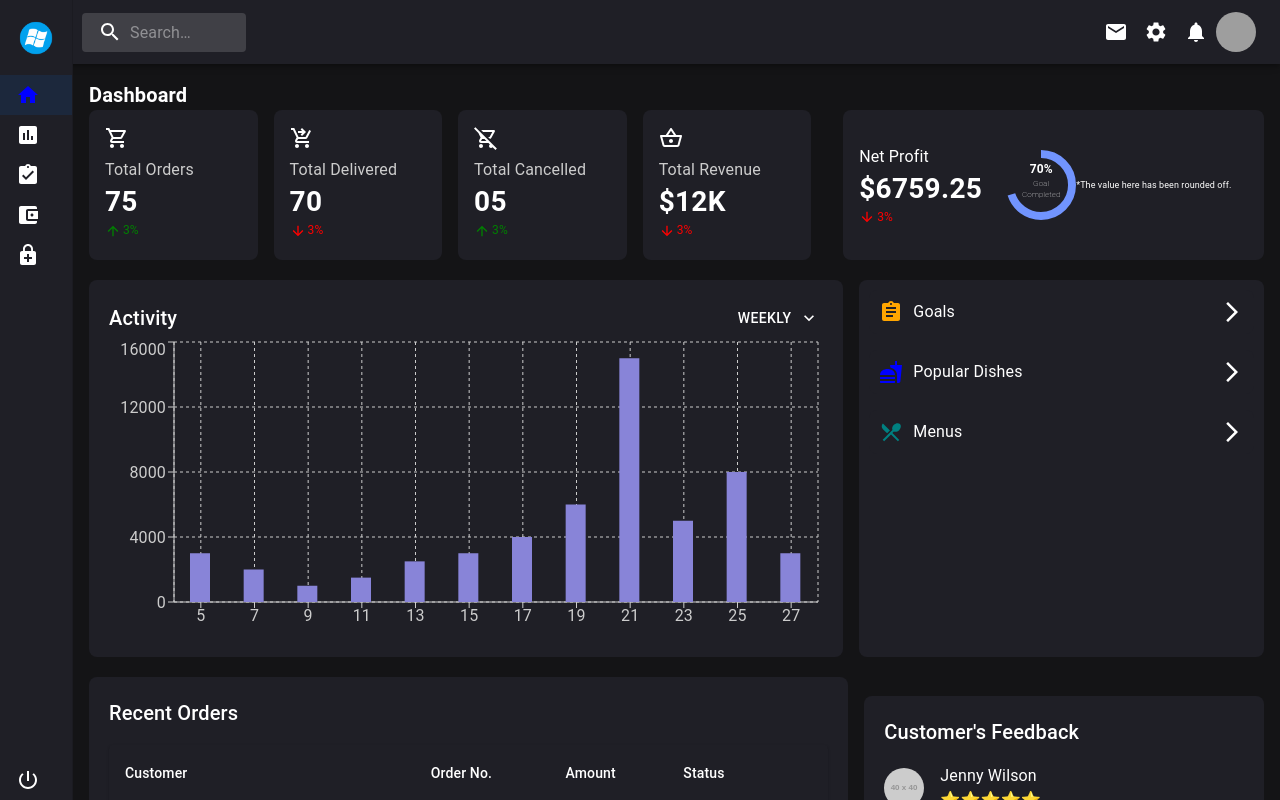
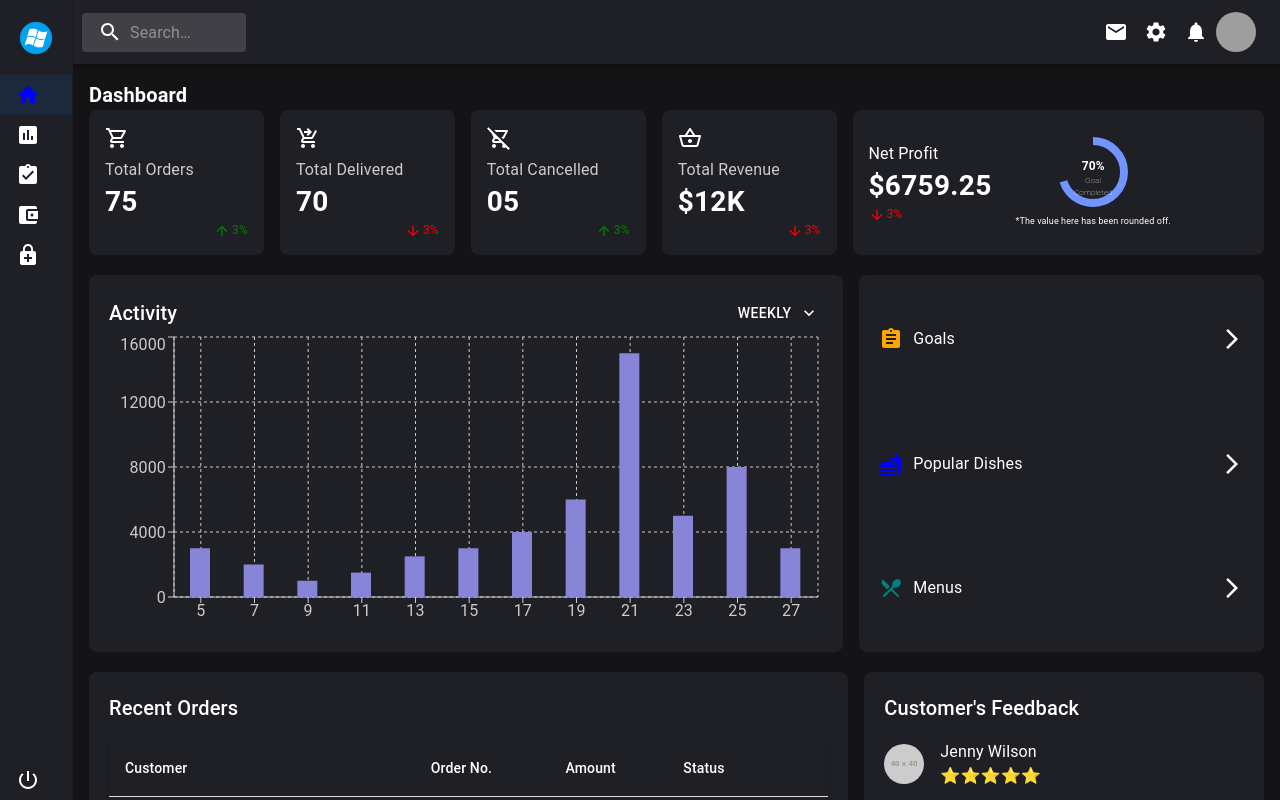
Before and after one commit to Suvarna7387/FitPeo-task, a React (Create React App) app: page / in a window 1280 px wide. Shown: the top 800 px of the page. Built offline with nearby package versions, Linux system fonts and the light colour scheme; grey boxes are pictures that could not be loaded.

Commit message:
All code with responsive done

```diff
--- a/src/components/ChildrenOne.js
+++ b/src/components/ChildrenOne.js
@@ -63,9 +63,9 @@ const ChildrenOne = () => {
           <Box
             sx={{
               display: "flex",
+              justifyContent: "flex-end",
               alignItems: "center",
               marginTop: "auto",
-              marginBottom: "5px",
             }}
           >
             <ArrowUpwardIcon sx={{ color: "green", fontSize: "16px" }} />
@@ -102,9 +102,9 @@ const ChildrenOne = () => {
           <Box
             sx={{
               display: "flex",
+              justifyContent: "flex-end",
               alignItems: "center",
               marginTop: "auto",
-              marginBottom: "5px",
             }}
           >
             <ArrowDownwardIcon sx={{ color: "red", fontSize: "16px" }} />
@@ -141,9 +141,9 @@ const ChildrenOne = () => {
           <Box
             sx={{
               display: "flex",
+              justifyContent: "flex-end",
               alignItems: "center",
               marginTop: "auto",
-              marginBottom: "5px",
             }}
           >
             <ArrowUpwardIcon sx={{ color: "green", fontSize: "16px" }} />
@@ -180,9 +180,9 @@ const ChildrenOne = () => {
           <Box
             sx={{
               display: "flex",
+              justifyContent: "flex-end",
               alignItems: "center",
               marginTop: "auto",
-              marginBottom: "5px",
             }}
           >
             <ArrowDownwardIcon sx={{ color: "red", fontSize: "16px" }} />
@@ -198,10 +198,10 @@ const ChildrenOne = () => {
 
       <Box
         sx={{
-          flex: isSmallScreen ? "none" : isTabScreen ? 50 : 35,
+          flex: isSmallScreen ? "none" : isTabScreen ? 50 : 33,
           backgroundColor: "#1f1f26",
           padding: 2,
-          marginLeft: isSmallScreen ? 0 : 2,
+          marginLeft: isSmallScreen ? 0 : 0,
           width: "100%",
           marginTop: isSmallScreen ? 2 : 0,
           display: "flex",
@@ -240,6 +240,8 @@ const ChildrenOne = () => {
     position: "relative",
     display: "inline-flex",
     marginTop: isSmallScreen ? 2 : 0,
+    flexDirection: "column",
+    alignItems: "center",
   }}
 >
   <CircularProgress
@@ -297,21 +299,22 @@ const ChildrenOne = () => {
       </Typography>
     </Typography>
   </Box>
-        </Box>
-        <Box sx={{ marginTop: isSmallScreen ? 2 : 0 }}>
+  <Box sx={{ marginTop: 1 }}>
     <Typography
       variant="body2"
       sx={{
         color: "#fff",
         fontWeight: "400",
         fontSize: "9px",
-              textAlign: isSmallScreen ? "center" : "left",
+        textAlign: "center",
       }}
     >
       *The value here has been rounded off.
     </Typography>
   </Box>
 </Box>
+
+      </Box>
     </Box>
   );
 };
--- a/src/components/ChildrenTwo.js
+++ b/src/components/ChildrenTwo.js
@@ -1,4 +1,4 @@
-import React from 'react';
+import React, { useEffect, useRef, useState } from 'react';
 import { Box, useMediaQuery, useTheme, Typography, Button, Menu, MenuItem } from '@mui/material';
 import {
   BarChart, Bar, XAxis, YAxis, CartesianGrid, Tooltip, ResponsiveContainer,
@@ -28,6 +28,14 @@ const ChildrenTwo = () => {
   const theme = useTheme();
   const isSmallScreen = useMediaQuery(theme.breakpoints.down('sm'));
   const [anchorEl, setAnchorEl] = React.useState(null);
+  const graphRef = useRef(null);
+  const [graphHeight, setGraphHeight] = useState(0);
+
+  useEffect(() => {
+    if (graphRef.current) {
+      setGraphHeight(graphRef.current.offsetHeight);
+    }
+  }, [graphRef.current]);
 
   const handleClick = (event) => {
     setAnchorEl(event.currentTarget);
@@ -39,7 +47,7 @@ const ChildrenTwo = () => {
 
   return (
     <Box sx={{ display: 'flex', flexDirection: isSmallScreen ? 'column' : 'row', gap: 2, paddingTop: '20px', justifyContent: 'center', alignItems: 'stretch' }}>
-      <Box sx={{ backgroundColor: '#1f1f26', padding: '20px', borderRadius: '8px', flex: isSmallScreen ? 'none' : 2.6, minWidth: '300px', display: 'flex', flexDirection: 'column' }}>
+      <Box ref={graphRef} sx={{ backgroundColor: '#1f1f26', padding: '20px', borderRadius: '8px', flex: isSmallScreen ? 'none' : 2.6, minWidth: '300px', display: 'flex', flexDirection: 'column' }}>
         <Box sx={{ display: 'flex', justifyContent: 'space-between', alignItems: 'center' }}>
           <Typography variant="h6" sx={{ color: '#fff' }}>Activity</Typography>
           <Button
@@ -73,22 +81,22 @@ const ChildrenTwo = () => {
           </BarChart>
         </ResponsiveContainer>
       </Box>
-      <Box sx={{ display: 'flex', flexDirection: 'column', gap: 2, flex: isSmallScreen ? 'none' : 1.4, minWidth: '200px', backgroundColor: '#1f1f26', borderRadius: '8px', padding: '10px' }}>
-        <Box sx={{ display: 'flex', alignItems: 'center', justifyContent: 'space-between', backgroundColor: '#1f1f26', padding: '10px', borderRadius: '8px' }}>
+      <Box sx={{ display: 'flex', flexDirection: 'column', justifyContent: 'space-between', gap: 2, flex: isSmallScreen ? 'none' : 1.4, minWidth: '200px', backgroundColor: '#1f1f26', borderRadius: '8px', padding: '10px', height: graphHeight }}>
+        <Box sx={{ display: 'flex', alignItems: 'center', justifyContent: 'space-between', backgroundColor: '#1f1f26', padding: '10px', borderRadius: '8px', flex: 1 }}>
           <Box sx={{ display: 'flex', alignItems: 'center' }}>
             <AssignmentIcon sx={{ color: 'orange', marginRight: '10px' }} />
             <Typography variant="body1" sx={{ color: '#fff' }}>Goals</Typography>
           </Box>
           <ArrowForwardIosIcon sx={{ color: '#fff' }} />
         </Box>
-        <Box sx={{ display: 'flex', alignItems: 'center', justifyContent: 'space-between', backgroundColor: '#1f1f26', padding: '10px', borderRadius: '8px' }}>
+        <Box sx={{ display: 'flex', alignItems: 'center', justifyContent: 'space-between', backgroundColor: '#1f1f26', padding: '10px', borderRadius: '8px', flex: 1 }}>
           <Box sx={{ display: 'flex', alignItems: 'center' }}>
             <FastfoodIcon sx={{ color: 'blue', marginRight: '10px' }} />
             <Typography variant="body1" sx={{ color: '#fff' }}>Popular Dishes</Typography>
           </Box>
           <ArrowForwardIosIcon sx={{ color: '#fff' }} />
         </Box>
-        <Box sx={{ display: 'flex', alignItems: 'center', justifyContent: 'space-between', backgroundColor: '#1f1f26', padding: '10px', borderRadius: '8px' }}>
+        <Box sx={{ display: 'flex', alignItems: 'center', justifyContent: 'space-between', backgroundColor: '#1f1f26', padding: '10px', borderRadius: '8px', flex: 1 }}>
           <Box sx={{ display: 'flex', alignItems: 'center' }}>
             <RestaurantMenuIcon sx={{ color: 'teal', marginRight: '10px' }} />
             <Typography variant="body1" sx={{ color: '#fff' }}>Menus</Typography>
--- a/src/components/CustomerFeedback .js
+++ b/src/components/CustomerFeedback .js
@@ -50,7 +50,7 @@ const RecentOrders = () => {
   const isSmallScreen = useMediaQuery(theme.breakpoints.down('sm'));
 
   return (
-    <Box sx={{ display: 'flex', flexDirection: isSmallScreen ? 'column' : 'row', gap: 2, paddingTop: '20px',  justifyContent: 'center', alignItems: 'center' }}>
+    <Box sx={{ display: 'flex', flexDirection: isSmallScreen ? 'column' : 'row', gap: 2, padding: '20px 0', justifyContent: 'center', alignItems: 'flex-start' }}>
       <Box sx={{ backgroundColor: '#1f1f26', padding: '20px', borderRadius: '8px', flex: 2, minWidth: '300px' }}>
         <Typography variant="h6" sx={{ color: '#fff', marginBottom: 2 }}>Recent Orders</Typography>
         <TableContainer component={Paper} sx={{ backgroundColor: 'transparent' }}>
```
Lines whose indentation alone changed are shown as unchanged.
